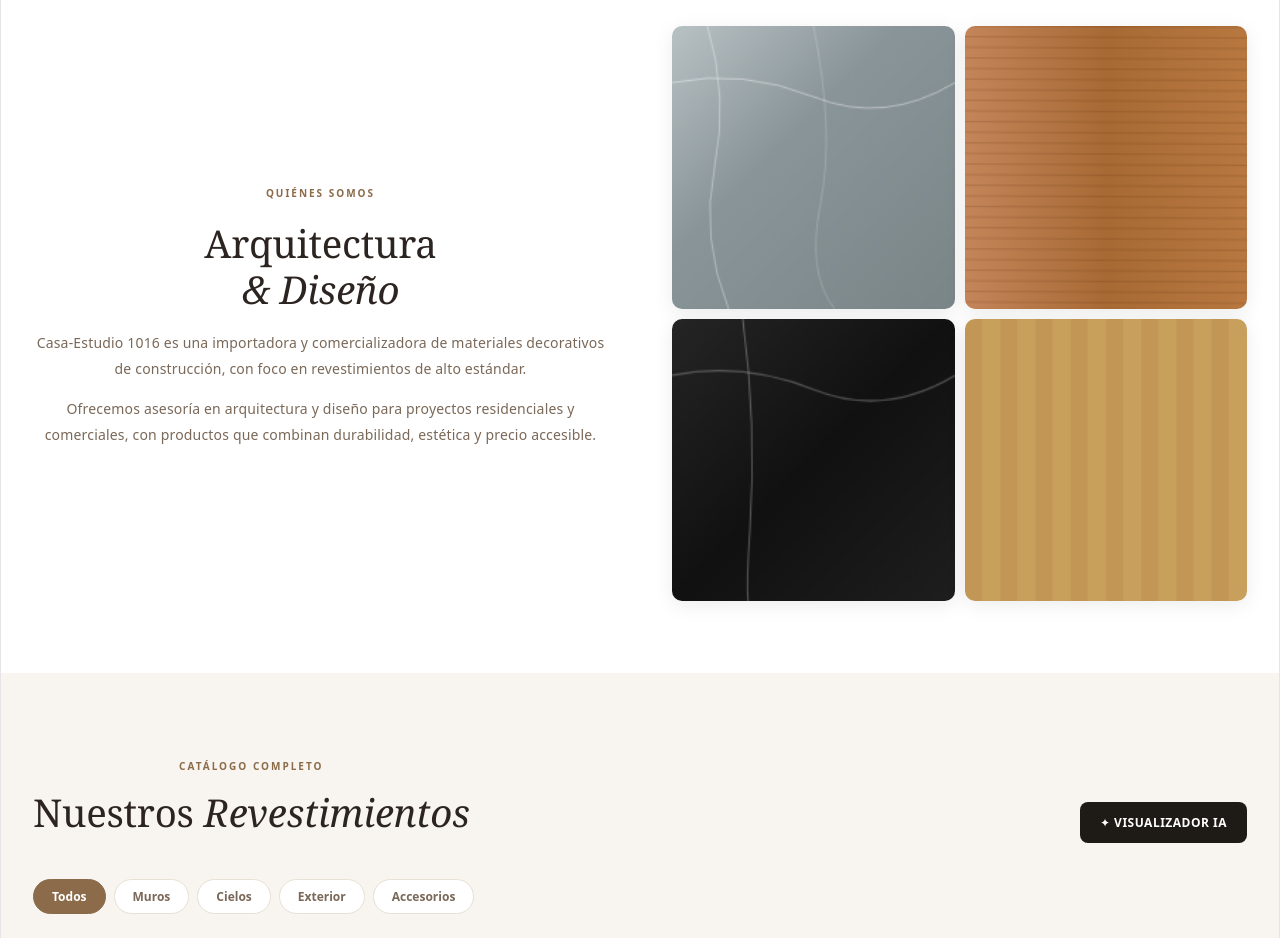
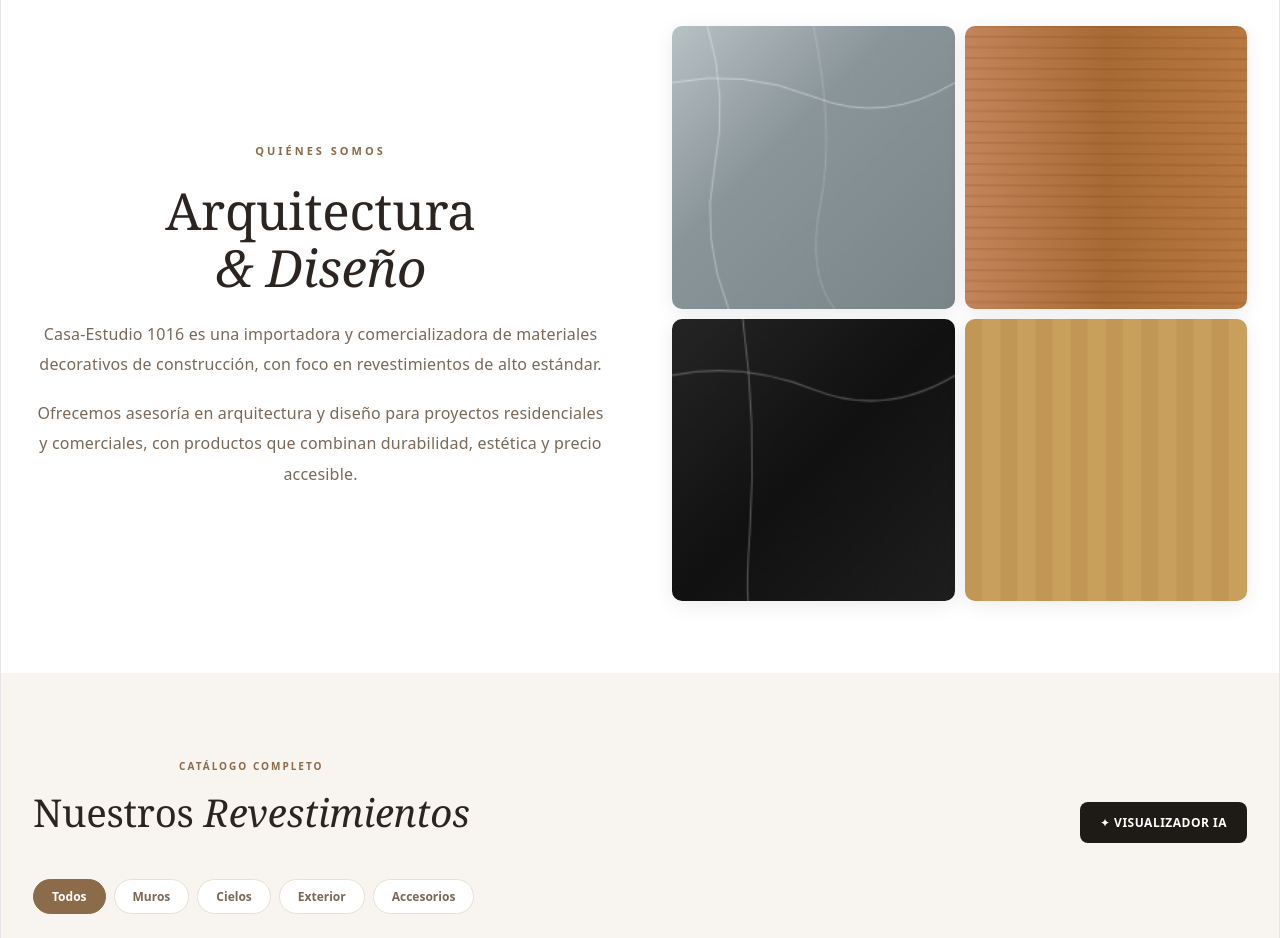
Before and after one commit to felipemunoz014-create/casa-estudio-1016, a React (Vite) app: page / in a window 1280 px wide. Shown: the part 880-1818 px from the top of the page. Built offline with nearby package versions, Linux system fonts and the light colour scheme; a web font is replaced by a local one.

Commit message:
ajusta textos quienes somos

```diff
--- a/src/App.jsx
+++ b/src/App.jsx
@@ -751,18 +751,47 @@ export default function App() {
       <section style={{background:"white",padding:`${sm?52:72}px ${sm?20:32}px`}}>
         <div style={{maxWidth:1400,width:"100%",margin:"0 auto",display:"grid",gridTemplateColumns:md?"1fr":"1fr 1fr",gap:md?40:64,alignItems:"center"}}>
           <div>
-            <div style={{fontSize:10,color:C.warm,letterSpacing:2,textTransform:"uppercase",fontWeight:600,marginBottom:14}}>
-              {E("aboutTag","Etiqueta sección",<span>{content.aboutTag}</span>)}
+<div
+  style={{
+    fontSize: "clamp(11px, 0.8vw, 15px)",
+    color: C.warm,
+    letterSpacing: 3,
+    textTransform: "uppercase",
+    fontWeight: 600,
+    marginBottom: 18
+  }}
+>              {E("aboutTag","Etiqueta sección",<span>{content.aboutTag}</span>)}
             </div>
-            <h2 style={{fontFamily:"Georgia,serif",fontSize:sm?"clamp(26px,7vw,36px)":"clamp(28px,3vw,42px)",fontWeight:400,lineHeight:1.2,marginBottom:18,color:C.text}}>
-              {E("aboutTitle1","Título línea 1",<span>{content.aboutTitle1}</span>)}<br/>
+<h2
+  style={{
+    fontFamily: "Georgia,serif",
+    fontSize: "clamp(36px, 4vw, 64px)",
+    fontWeight: 400,
+    lineHeight: 1.1,
+    marginBottom: 24,
+    color: C.text
+  }}
+>              {E("aboutTitle1","Título línea 1",<span>{content.aboutTitle1}</span>)}<br/>
               <em style={{fontStyle:"italic"}}>{E("aboutTitle2","Título línea 2",<span>{content.aboutTitle2}</span>)}</em>
             </h2>
-            <p style={{fontSize:14,color:C.mid,lineHeight:1.85,marginBottom:14,fontWeight:300}}>
-              {E("aboutBody1","Párrafo 1",<span>{content.aboutBody1}</span>,true)}
+<p
+  style={{
+    fontSize: "clamp(16px, 1.2vw, 22px)",
+    color: C.mid,
+    lineHeight: 1.9,
+    marginBottom: 18,
+    fontWeight: 300
+  }}
+>              {E("aboutBody1","Párrafo 1",<span>{content.aboutBody1}</span>,true)}
             </p>
-            <p style={{fontSize:14,color:C.mid,lineHeight:1.85,fontWeight:300}}>
-              {E("aboutBody2","Párrafo 2",<span>{content.aboutBody2}</span>,true)}
+<p
+  style={{
+    fontSize: "clamp(16px, 1.2vw, 22px)",
+    color: C.mid,
+    lineHeight: 1.9,
+    fontWeight: 300
+  }}
+>              {E("aboutBody2","Párrafo 2",<span>{content.aboutBody2}</span>,true)}
             </p>
           </div>
           <div style={{display:"grid",gridTemplateColumns:"1fr 1fr",gap:10}}>
```
